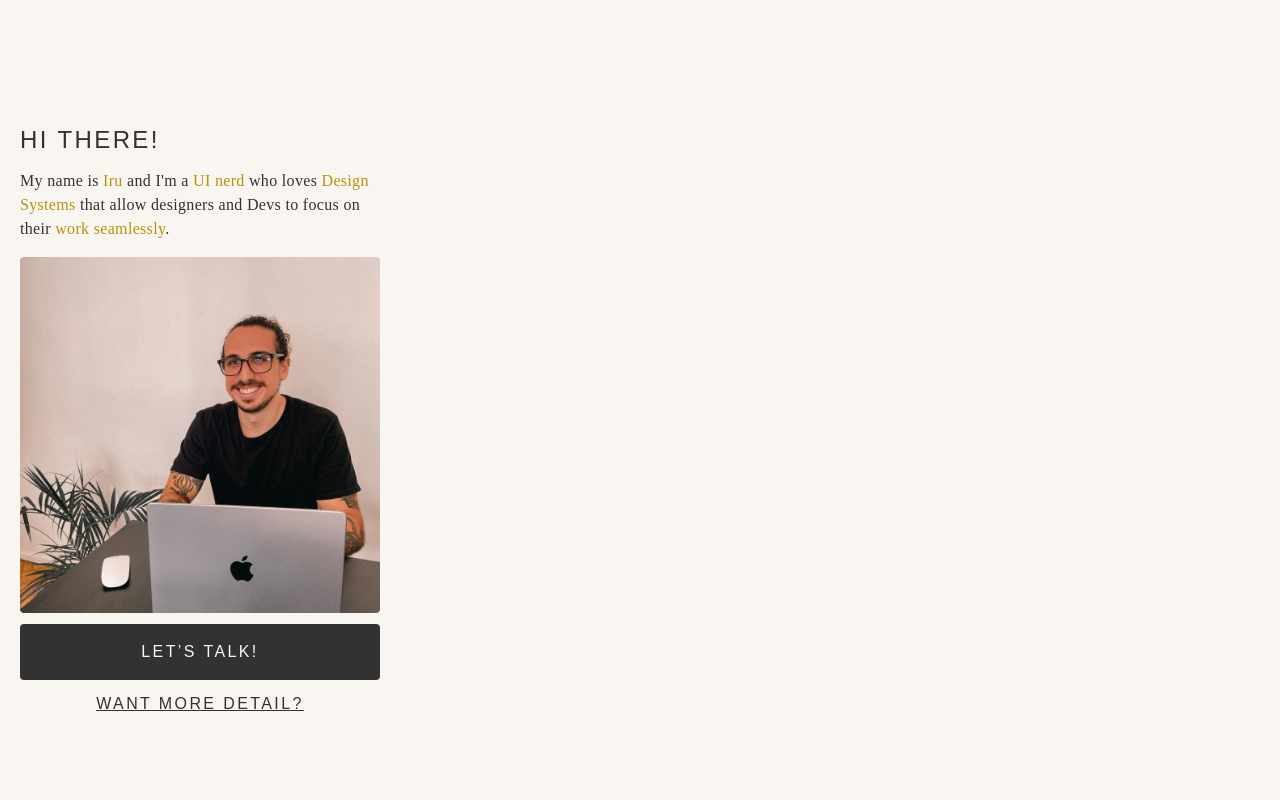
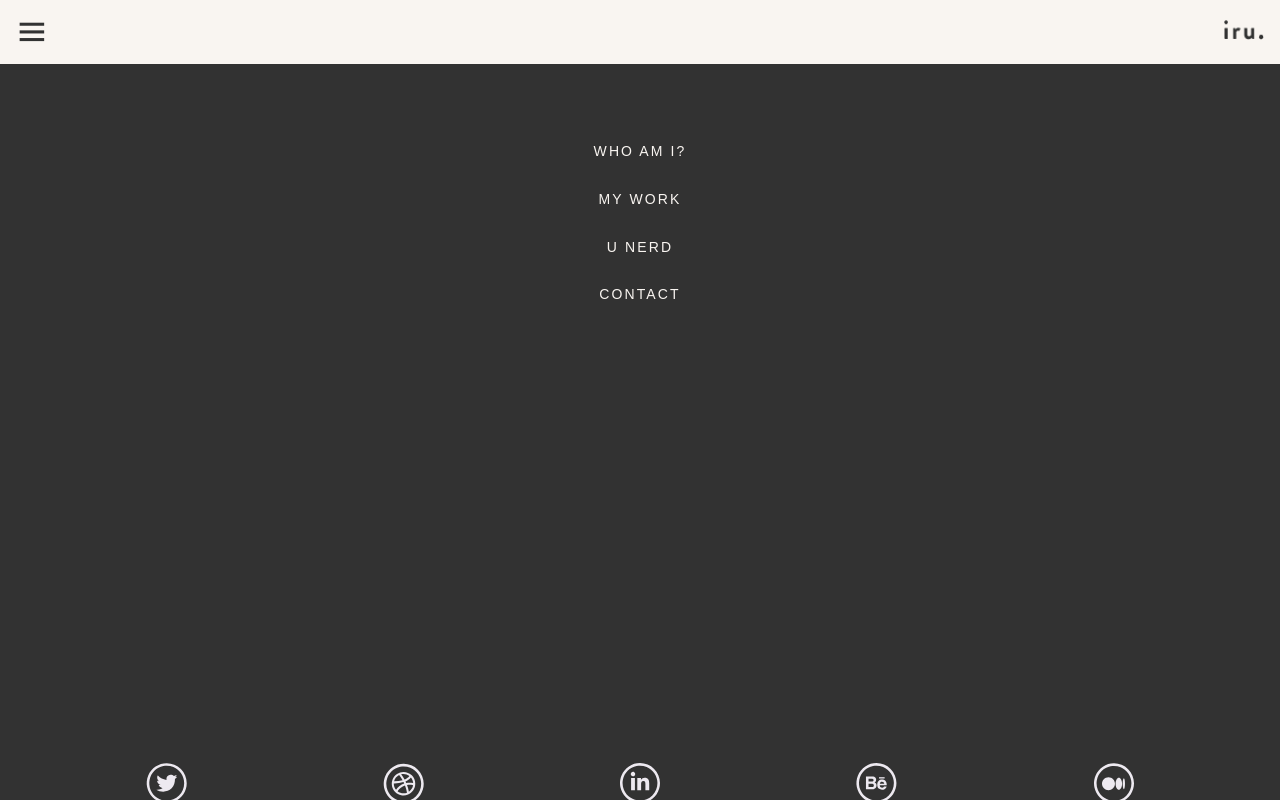
Before and after one commit to maufernandezdev/iru-arostegui, a website: page index.html in a window 1280 px wide. Shown: the top 800 px of the page. Drawn offline with nearby package versions, Linux system fonts and the light colour scheme; a web font is replaced by a local one.

Commit message:
header for mobile version is added

```diff
--- a/index.html
+++ b/index.html
@@ -9,27 +9,59 @@
      integrity="sha384-BmbxuPwQa2lc/FVzBcNJ7UAyJxM6wuqIj61tLrc4wSX0szH/Ev+nYRRuWlolflfl" crossorigin="anonymous">
     <link rel="stylesheet" href="css/styles.css">
 
+    <!----===== favicon ===== -->
+    <!-- <link rel="icon" type="text/css" href="images/Logo.ico"> -->
+
     <!----======== Start Fonts ======== -->
     <link rel="preconnect" href="https://fonts.googleapis.com">
     <link rel="preconnect" href="https://fonts.gstatic.com" crossorigin>
     <link href="http://fonts.cdnfonts.com/css/brandon-grotesque-regular" rel="stylesheet">
     <link href="https://fonts.googleapis.com/css2?family=Baskervville&family=Source+Sans+Pro:wght@200;300&display=swap" rel="stylesheet">
     <!----======== End Fonts ======== -->
+
     <!----===== Boxicons CSS ===== -->
     <link href='https://unpkg.com/boxicons@2.1.1/css/boxicons.min.css' rel='stylesheet'>
+
      <!-- jQuery, fontawsome, gsap-->
      <script src="https://code.jquery.com/jquery-3.6.0.js" integrity="sha256-H+K7U5CnXl1h5ywQfKtSj8PCmoN9aaq30gDh27Xc0jk=" crossorigin="anonymous"></script>
      <script src="https://kit.fontawesome.com/a076d05399.js"></script>
      <script type="text/javascript" src="https://cdnjs.cloudflare.com/ajax/libs/gsap/3.6.0/gsap.min.js"></script>
-    <!-- Link Swiper's CSS -->
 
     <title>Iru Arostegui</title>
 </head>
 <body>
+    <!----======== Header ======== -->
+    <header id="header">
+      <nav class="menu">
+          <div class="logo">
+            <a href="#" class="btn-menu" id="btn-menu">
+              <i class='icono bx bx-menu'></i>
+            </a>
+            <img src="images/Logo.png" alt="logo">
+          </div>
+          <div class="enlaces" id="enlaces">
+
+              <a href="#who-iam">Who am i?</a>
+              <a href="#work">My work</a>
+              <a href="#u-nerd">u nerd</a>
+              <a href="mailto:iru.arostegui@gmail.com">Contact</a>
+
+              <div class="social-media-container">
+                  <a href="#" target="_blank"><img src="images/twitter-light.svg"  alt="twitter"></a>
+                  <a href="#" target="_blank"><img src="images/dribbble-light.svg" alt="dribble"></a>
+                  <a href="#" target="_blank"><img src="images/linkedin-light.svg" alt="linkedin"></a>
+                  <a href="#" target="_blank"><img src="images/behance-light.svg"  alt="behance"></a>
+                  <a href="#" target="_blank"><img src="images/medium-Light.svg"   alt="medium"></a>
+              </div>
+
+          </div>
+      </nav>
+    </header>
 
     <!----======== content ======== -->
     <section class="content">
-        <section class="intro">
+        <!----======== intro ======== -->
+        <section class="intro" id="who-iam">
             <h1>HI THERE!</h1>
             <p>
                 My name is <span>Iru</span> and I'm a <span>UI nerd</span> who loves <span>Design Systems</span> that allow designers and Devs to focus on their <span>work seamlessly</span>.
@@ -40,12 +72,14 @@
                 <a href="#" class="link">want more detail?</a>
             </div>
         </section>
-        <section class="designs">
+
+        <!----======== designs ======== -->
+        <section class="designs" id="work">
             <h2>my designs</h2>
             <div class="description">
                 <h3>Profesional work</h3>
                 <p>Almost all my work is under a Non-disclosure agreement, so I can't show it here. Let's <span>get in touch</span>, and maybe I can walk you through some of it.</p>
-                <a href="#" class="secondary">contact me</a>
+                <a href="mailto:iru.arostegui@gmail.com" class="secondary">contact me</a>
                 <p class="detail">You can also visit some of the <span>websites</span> that I designed and are <span>online</span>.</p>
                 <div class="content-icon">↓</div>
                 <div class="website">
@@ -111,7 +145,8 @@
 
         </section>
 
-        <section class="u-nerd">
+        <!----======== u-nerd ======== -->
+        <section class="u-nerd" id="u-nerd">
           <img src="images/Image--Unerd.png" alt="unerd">
           <p>U nerd is an <span>educational community</span> which I <span>co-found</span> with Ariel Greco.
              The initial idea was to create and co create with everyone and share <span>Spanish quality content</span>.</p>
@@ -120,13 +155,15 @@
                <a href="#" class="secondary">visit u nerd’s website</a>
              </div>
         </section>
+
+        <!----======== footer ======== -->
         <footer>
           <div class="container-links">
-            <a href="#">Who am I?</a>
-            <a href="#">My Work</a>
+            <a href="#who-iam">Who am I?</a>
+            <a href="#work">My Work</a>
             <a href="index.html"><img src="images/Logo.png" alt="logo"></a>
-            <a href="#">U nerd</a>
-            <a href="#">Contact</a>
+            <a href="#u-nerd">U nerd</a>
+            <a href="mailto:iru.arostegui@gmail.com">Contact</a>
           </div>
           <hr>
           <div class="ellipses-container">
@@ -151,5 +188,48 @@
   //     interval: 5000
   // })
 </script>
+<script>
+  $(function(){
+
+  let header = document.getElementById( 'header' );
+  //menu responsive
+  //calcular ancho
+  let ancho = $( window ).width(),
+      enlaces = $( '#enlaces' ),
+      btnMenu = $( '#btn-menu' ),
+      icono = $( '#btn-menu .icono' );
+
+    if (ancho < 780)
+    {
+        enlaces.hide();
+        // icono.addClass( 'fa-bars' );
+        icono.addClass( 'bx-menu' );
+        enlaces.on( 'click', function( e ) {
+            enlaces.slideToggle( "slow" );
+            icono.toggleClass( 'bx-menu' );
+            icono.toggleClass( 'bx-x' );
+        });
+    }
+    btnMenu.on( 'click', function( e ) {
+        enlaces.slideToggle( "slow" );
+        icono.toggleClass( 'bx-menu' );
+        icono.toggleClass( 'bx-x' );
+    });
+
+    $( window ).on( 'resize', function() {
+        if ( $( this ).width() > 780 ) {
+            enlaces.show();
+            icono.addClass( 'bx-x' );
+            icono.removeClass( 'bx-menu' );
+
+        } else {
+            enlaces.hide();
+            icono.addClass( 'bx-menu' );
+            icono.removeClass( 'bx-x' );
+        }
+
+    });
+  });
+</script>
 </body>
 </html>
--- a/scss/styles.scss
+++ b/scss/styles.scss
@@ -11,17 +11,26 @@ body{
     background: $white;
 }
 
+/* [MRF 2022-05-26] brandon family */
+// font-family: 'Brandon Grotesque';
+// font-family: 'Brandon Grotesque Regular', sans-serif;
+// font-family: 'Brandon Grotesque Thin', sans-serif;
+// font-family: 'Brandon Grotesque Light', sans-serif;
+// font-family: 'Brandon Grotesque Medium', sans-serif;
+// font-family: 'Brandon Grotesque Bold', sans-serif;
+
 :root {
 
     --margin-bottom: 1em; // 16px
+
     --font-brandon--black: 'Brandon Grotesque Black', sans-serif;
-    --padding-section:0px 20px;
+    --font-brandon--light: 'Brandon Grotesque Light', sans-serif;
+    --padding-section: 0px 20px;
 }
 
 /* start [MRF 2022-05-25] global styles */
 
 /* [2022-05-25] secondary button */
-
 .secondary {
 
     display: flex;
@@ -31,30 +40,22 @@ body{
     padding: 22px 45px;
     gap: 10px;
     //width: 350px;
-    width: 100%; /* [MRF 2022-05-24] width to 100% */
+    width: 100%;
     height: 56px;
-    /* Black */
-
     background: $black;
-
     border-radius: 4px;
-
-    /* Inside auto layout */
-
-    flex: none;
-    order: 0;
-    flex-grow: 0;
 
     /* [MRF 2022-05-24] comment styles */
     color: $white;
     text-decoration: none;
+
     /* Desktop/Subtitle */
-
-    font-family: 'Brandon Grotesque Black', sans-serif;
+    font-family: var(--font-brandon--black);
     font-style: normal;
     font-weight: 400;
     font-size: 16px;
     line-height: 100%;
+
     /* identical to box height, or 16px */
     display: flex;
     align-items: center;
@@ -64,7 +65,9 @@ body{
     font-feature-settings: 'liga' off;
 }
 
-.primary{
+/* [2022-05-25] primary button */
+.primary {
+
       display: flex;
       flex-direction: row;
       justify-content: center;
@@ -74,28 +77,21 @@ body{
       //width: 350px;
       width: 100%; /* [MRF 2022-05-24] width to 100% */
       height: 56px;
-      /* Black */
+      text-decoration: none;
 
       border:2px solid $black;
       color: $black;
-
       border-radius: 4px;
 
-      /* Inside auto layout */
+      /* [MRF 2022-05-24] comment styles */
 
-      flex: none;
-      order: 0;
-      flex-grow: 0;
-
-      /* [MRF 2022-05-24] comment styles */
-      text-decoration: none;
       /* Desktop/Subtitle */
-
-      font-family: 'Brandon Grotesque Black', sans-serif;
+      font-family: var(--font-brandon--black);
       font-style: normal;
       font-weight: 400;
       font-size: 16px;
       line-height: 100%;
+
       /* identical to box height, or 16px */
       display: flex;
       align-items: center;
@@ -105,10 +101,12 @@ body{
       font-feature-settings: 'liga' off;
 }
 
-p{
+/* [2022-05-25] paragraph */
+p {
 
     //width: 343px;
     width: 100%; /* [MRF 2022-05-24] width to 100% */
+    margin-bottom: var(--margin-bottom);
 
     /* Desktop/Text */
 
@@ -118,29 +116,131 @@ p{
     font-size: 16px;
     line-height: 150%;
     /* or 24px */
-
     letter-spacing: 0.02em;
-
-    /* Black */
-
     color: $black;
 
     /* Inside auto layout */
-
     flex: none;
     order: 1;
     align-self: stretch;
     flex-grow: 0;
+
     span{
-        // color: #efb810;
         color: $golden-letter;
     }
+}
 
-    margin-bottom: 1em;
+/* Start [MRF 2022-05-26] header */
+
+#header {
+
+  background-color: transparent;
+  width: 100%;
+  top: 0;
+  position: fixed;
+  z-index: 10;
+  padding: 0em;
+  box-shadow: 2px 2px 10px rgba(0, 0, 0, 0.3);
+
+  .menu {
+      width: 100%;
+      // max-width: 1240px;
+      margin: auto;
+      display: flex;
+      flex-direction: row;
+      justify-content: space-between;
+      align-items: center;
+      flex-wrap: wrap;
+
+      .logo {
+
+          padding: 0em 0.7em;
+          width: 100%;
+          display: flex;
+          justify-content: space-between;
+          z-index: 10;
+          height: 64px;
+          background-color: $white;
+
+          .btn-menu {
+              //display: none;
+              text-decoration: none;
+              align-self: center;
+              margin-right: 10px;
+              width: 42px;
+              height: 42px;
+
+              i {
+                  font-size: 2.3rem;
+                  color: $black;
+                  position: relative;
+                  top: 2.5px;
+                  left: 2.4px;
+              }
+          }
+
+          img {
+            width: 40px;
+            height: 20px;
+            margin: 20px 5px;
+          }
+      }
+  }
+}
+
+.menu .enlaces {
+
+  display: inline-block;
+  text-align: right;
+  letter-spacing: 0.1em;
+  display: flex;
+  align-items: center;
+  flex-direction: column;
+  justify-content: flex-start;
+  background-color: $black;
+  height: 100vh;
+  width: 100vw;
+  padding-top: 64px;
+  z-index: 5;
+
+  a {
+
+    font-family: var(--font-brandon--light);
+    font-style: normal;
+    font-weight: 400;
+    font-size: 14px;
+    line-height: 113%;
+
+    /* identical to box height, or 16px */
+    display: flex;
+    justify-content: center;
+    align-items: center;
+    letter-spacing: 0.15em;
+    text-transform: uppercase;
+    font-feature-settings: 'liga' off;
+
+    /* White */
+    text-decoration: none;
+    color: $white;
+    text-align: center;
+    margin: 16px 0px;
+    width: 100%;
+
+  }
+
+  .social-media-container {
+
+    display: flex;
+    width: 100%;
+    justify-content: center;
+    padding: 0em 3em;
+    margin-top: 428px;
+    margin-bottom: 32px;
+
+  }
 }
 
 /* end [MRF 2022-05-25] global styles */
-
 .content{
     display: flex;
     flex-direction: column;
@@ -169,21 +269,13 @@ p{
 
         h1{
             /* Title */
-
             //width: 135px;
             width: 100%; /* [MRF 2022-05-24] width to 100% */
             // height: 24px;
 
             /* CV & Cover letter/Title */
 
-            // font-family: 'Brandon Grotesque';
-            // font-family: 'Brandon Grotesque Regular', sans-serif;
-            // font-family: 'Brandon Grotesque Thin', sans-serif;
-            // font-family: 'Brandon Grotesque Light', sans-serif;
-            // font-family: 'Brandon Grotesque Medium', sans-serif;
-            // font-family: 'Brandon Grotesque Bold', sans-serif;
             font-family: 'Brandon Grotesque Black', sans-serif;
-
             font-style: normal;
             font-weight: 450;
             font-size: 24px;
@@ -194,13 +286,9 @@ p{
             align-items: center;
             letter-spacing: 0.1em;
             text-transform: uppercase;
-
-            /* Black */
-
             color: $black;
 
             /* Inside auto layout */
-
             flex: none;
             order: 0;
             flex-grow: 0;
@@ -214,14 +302,9 @@ p{
 
             //width: 343px;
             width: 100%; /* [MRF 2022-05-24] width to 100% */
-            // height: 440px;
-            // background: url(../images/Personal.png);
             border-radius: 4px;
-            // object-fit: cover;
-            // object-position: -100px 0px;
 
             /* Inside auto layout */
-
             flex: none;
             order: 2;
             align-self: stretch;
@@ -229,22 +312,18 @@ p{
             margin-bottom: 0.7em;
 
         }
-        .buttons{
-            /* Auto layout */
+        .buttons {
 
             display: flex;
             flex-direction: column;
             align-items: flex-start;
             padding: 0px;
             gap: 16px;
-
             //width: 350px;
             width: 100%; /* [MRF 2022-05-24] width to 100% */
             height: 88px;
 
-
             /* Inside auto layout */
-
             flex: none;
             order: 3;
             flex-grow: 0;
@@ -257,7 +336,7 @@ p{
 
                 /* Desktop/Link */
 
-                font-family: 'Brandon Grotesque Black', sans-serif;
+                font-family: var(--font-brandon--black);
                 font-style: normal;
                 font-weight: 450;
                 font-size: 16px;
@@ -272,13 +351,9 @@ p{
                 text-decoration-line: underline;
                 text-transform: uppercase;
                 font-feature-settings: 'liga' off;
-
-                /* Black */
-
                 color: $black;
 
                 /* Inside auto layout */
-
                 flex: none;
                 order: 1;
                 flex-grow: 0;
@@ -292,9 +367,7 @@ p{
         justify-content: center;
         align-items: center;
         padding: 256px 0px 256px 0px;
-
         // gap: 128px;
-
         max-width: 375px;
         max-width: 400px;
         width: 100%;
@@ -307,9 +380,7 @@ p{
             margin-bottom: 128px;
 
             /* Desktop/Title */
-
-            font-family: 'Brandon Grotesque';
-            font-family: 'Brandon Grotesque Black', sans-serif;
+            font-family: var(--font-brandon--black);
             font-style: normal;
             font-weight: 450;
             font-size: 28px;
@@ -347,23 +418,17 @@ p{
 
 
                 /* Desktop/Subtitle */
-
-                font-family: 'Brandon Grotesque';
-                font-family: 'Brandon Grotesque Black', sans-serif;
+                font-family: var(--font-brandon--black);
                 font-style: normal;
                 font-weight: 450;
                 font-size: 16px;
                 line-height: 100%;
                 /* identical to box height, or 16px */
-
                 display: flex;
                 align-items: center;
                 letter-spacing: 0.15em;
                 text-transform: uppercase;
                 font-feature-settings: 'liga' off;
-
-                /* Black */
-
                 color: $black;
 
                 /* Inside auto layout */
@@ -383,7 +448,7 @@ p{
                     left: 14.5rem;
                 }
             }
-            p{
+            p {
                 height: 96px;
             }
             .secondary{
@@ -406,7 +471,6 @@ p{
                     // width: 191px;
                     width: 100%;
                     height: 16px;
-
                     /* Desktop/Link */
 
                     font-family: var(--font-brandon--black);
@@ -422,12 +486,7 @@ p{
                     text-decoration-line: underline;
                     text-transform: uppercase;
                     font-feature-settings: 'liga' off;
-
-                    /* Black */
-
-                    color: #323232;
-
-
+                    color: $black;
                     /* Inside auto layout */
 
                     flex: none;
@@ -471,11 +530,11 @@ p{
           padding: var(--padding-section);
 
           .carousel-control-next{
+
             i{
               position: relative;
-              color: #323232;
+              color: $black;
               font-size: 3.5rem;
-              // background-color: #ccc;
               top: -15rem;
             }
           }
@@ -498,8 +557,9 @@ p{
               margin-bottom: var(--margin-bottom);
             }
 
-            .primary{
-              img{
+            .primary {
+
+              img {
                 width: 40px;
                 height: 40px;
               }
@@ -613,7 +673,6 @@ p{
 
     footer{
       padding: var(--padding-section);
-
       max-width: 400px;
       width: 100%;
       .container-links{
```
Also changed, not shown: css/styles.css, images/Logo.ico (added), images/behance-light.svg (added), images/dribbble-light.svg (added), images/linkedin-light.svg (added), images/medium-Light.svg (added), images/twitter-light.svg (added), 1 other file.
